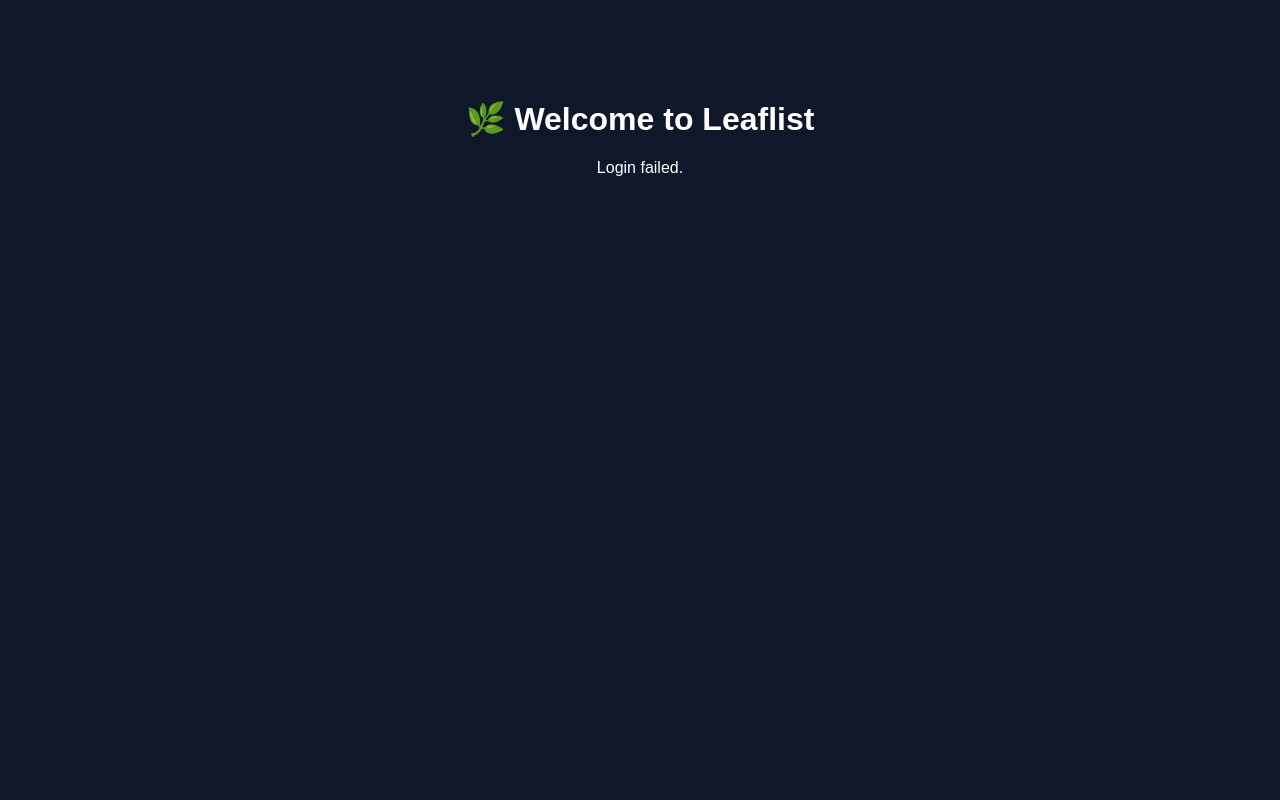
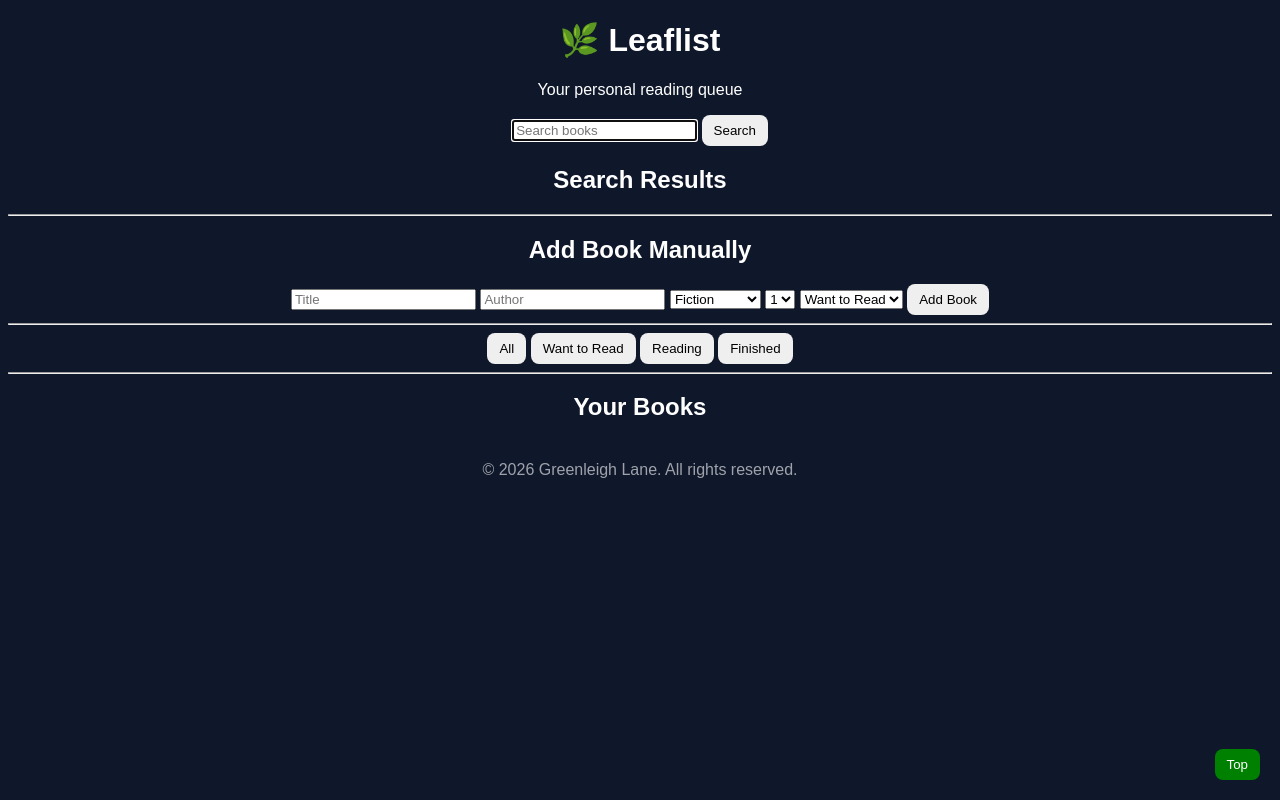
Before and after one commit to Tamyrah/MyBookWishList, a Flask app: page /home in a window 1280 px wide. Run offline with Flask 3, Linux system fonts and the light colour scheme; parts of the project's set-up code (start-up, migrations or seed data) failed here and were passed over.

Commit message:
Refactor home.html structure and styles

```diff
--- a/templates/home.html
+++ b/templates/home.html
@@ -1,7 +1,6 @@
 <!DOCTYPE html>
-<html lang="en">
+<html>
 <head>
-    <meta charset="UTF-8">
 <title>Leaflist</title>
 
 <style>
@@ -9,39 +8,223 @@
     background: #0f172a;
     color: white;
     text-align: center;
-            margin-top: 100px;
     font-family: Arial;
 }
+
+.card {
+    background: rgba(255,255,255,0.05);
+    padding: 20px;
+    margin: 20px auto;
+    width: 60%;
+    border-radius: 15px;
+}
+
+img {
+    width: 120px;
+    border-radius: 10px;
+}
+
+/* 🔥 FORCE LINKS WHITE */
+a {
+    color: white;
+    text-decoration: none;
+    font-weight: bold;
+}
+
+a:hover {
+    color: #ddd;
+    text-decoration: underline;
+}
+
+button {
+    padding: 8px 12px;
+    border-radius: 8px;
+    border: none;
+    cursor: pointer;
+}
+
+.top-btn {
+    position: fixed;
+    bottom: 20px;
+    right: 20px;
+    background: green;
+    color: white;
+}
+
+.status-reading { color: orange; }
+.status-finished { color: lightgreen; }
+.status-want { color: lightblue; }
+
+footer {
+    margin-top: 40px;
+    opacity: 0.6;
+}
 </style>
+
+<script>
+function scrollTopPage() {
+    window.scrollTo({ top: 0, behavior: 'smooth' });
+}
+</script>
+
 </head>
 
 <body>
 
-<h1>🌿 Welcome to Leaflist</h1>
-<p id="status">Logging you in...</p>
+<h1>🌿 Leaflist</h1>
+<p>Your personal reading queue</p>
 
-<script>
-function getParams() {
-    const hash = window.location.hash.substring(1);
-    const params = new URLSearchParams(hash);
-    return Object.fromEntries(params.entries());
-}
+<form action="/search">
+<input type="hidden" name="user" value="{{ user_key }}">
+<input name="query" placeholder="Search books" autofocus>
+<button>Search</button>
+</form>
 
-const data = getParams();
+<!-- 🔥 SEARCH RESULTS NOW AT TOP -->
+<h2>Search Results</h2>
 
-if (!data.access_token) {
-    document.getElementById("status").innerText = "Login failed.";
-} else {
-    localStorage.setItem("access_token", data.access_token);
-    localStorage.setItem("refresh_token", data.refresh_token);
+{% for r in results %}
+<div class="card">
+<h3>{{ r.title }}</h3>
+<p>{{ r.author }}</p>
 
-    document.getElementById("status").innerText = "Login successful!";
+{% if r.thumbnail %}
+<img src="{{ r.thumbnail }}">
+{% endif %}
 
-    setTimeout(() => {
-        window.location.href = "/dashboard";
-    }, 1000);
-}
-</script>
+<a href="{{ r.link }}" target="_blank">View Book</a>
+
+<form action="/add" method="POST">
+<input type="hidden" name="user" value="{{ user_key }}">
+<input type="hidden" name="title" value="{{ r.title }}">
+<input type="hidden" name="author" value="{{ r.author }}">
+<input type="hidden" name="genre" value="Unknown">
+<input type="hidden" name="priority" value="1">
+<input type="hidden" name="status" value="Want to Read">
+<button>Add Book</button>
+</form>
+</div>
+{% endfor %}
+
+<hr>
+
+<h2>Add Book Manually</h2>
+
+<form action="/add" method="POST">
+<input type="hidden" name="user" value="{{ user_key }}">
+
+<input name="title" placeholder="Title" required>
+<input name="author" placeholder="Author">
+
+<select name="genre">
+<option>Fiction</option>
+<option>Non-Fiction</option>
+<option>Romance</option>
+<option>Fantasy</option>
+<option>Mystery</option>
+<option>Self Help</option>
+</select>
+
+<select name="priority">
+<option>1</option>
+<option>2</option>
+<option>3</option>
+<option>4</option>
+<option>5</option>
+</select>
+
+<select name="status">
+<option>Want to Read</option>
+<option>Reading</option>
+<option>Finished</option>
+</select>
+
+<button>Add Book</button>
+</form>
+
+<hr>
+
+<div>
+<a href="/home?user={{ user_key }}&filter=All"><button>All</button></a>
+<a href="/home?user={{ user_key }}&filter=Want to Read"><button>Want to Read</button></a>
+<a href="/home?user={{ user_key }}&filter=Reading"><button>Reading</button></a>
+<a href="/home?user={{ user_key }}&filter=Finished"><button>Finished</button></a>
+</div>
+
+<hr>
+
+<h2>Your Books</h2>
+
+{% for book in books %}
+<div class="card">
+
+<h3>{{ book.title }}</h3>
+<p>{{ book.author }}</p>
+
+{% if book.cover_url %}
+<img src="{{ book.cover_url }}">
+{% endif %}
+
+<p>{{ book.genre }}</p>
+<p>Priority: {{ book.priority }}</p>
+
+<p class="
+{% if book.status == 'Reading' %}status-reading
+{% elif book.status == 'Finished' %}status-finished
+{% else %}status-want{% endif %}
+">
+Status: {{ book.status }}
+</p>
+
+{% if book.link %}
+<a href="{{ book.link }}" target="_blank">View Book</a>
+{% endif %}
+
+<form action="/update" method="POST">
+<input type="hidden" name="id" value="{{ book.id }}">
+<input type="hidden" name="user" value="{{ user_key }}">
+
+<input name="author" value="{{ book.author }}">
+
+<select name="genre">
+<option>{{ book.genre }}</option>
+<option>Fiction</option>
+<option>Non-Fiction</option>
+<option>Romance</option>
+<option>Fantasy</option>
+<option>Mystery</option>
+<option>Self Help</option>
+</select>
+
+<select name="priority">
+{% for i in range(1,6) %}
+<option {% if book.priority == i %}selected{% endif %}>{{ i }}</option>
+{% endfor %}
+</select>
+
+<select name="status">
+<option {% if book.status == 'Want to Read' %}selected{% endif %}>Want to Read</option>
+<option {% if book.status == 'Reading' %}selected{% endif %}>Reading</option>
+<option {% if book.status == 'Finished' %}selected{% endif %}>Finished</option>
+</select>
+
+<button>Update</button>
+</form>
+
+<form action="/remove" method="POST">
+<input type="hidden" name="id" value="{{ book.id }}">
+<input type="hidden" name="user" value="{{ user_key }}">
+<button style="background:red;color:white;">Remove</button>
+</form>
+
+</div>
+{% endfor %}
+
+<button class="top-btn" onclick="scrollTopPage()">Top</button>
+
+<footer>
+© 2026 Greenleigh Lane. All rights reserved.
+</footer>
 
 </body>
 </html>
```
Lines whose indentation alone changed are shown as unchanged.
